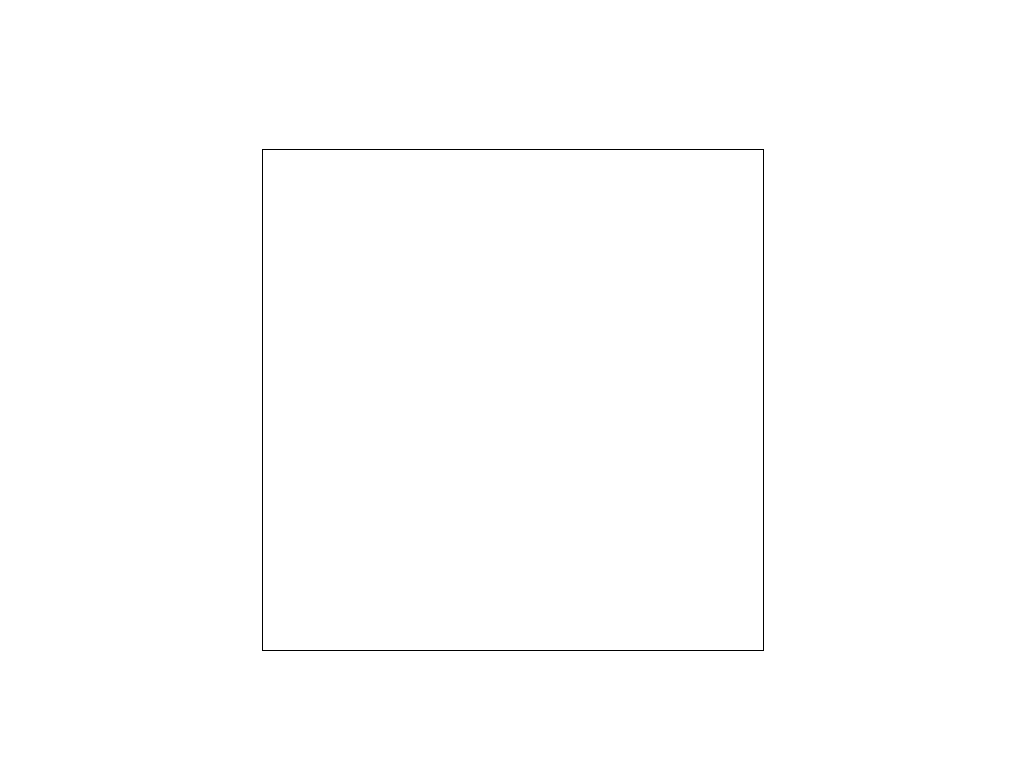
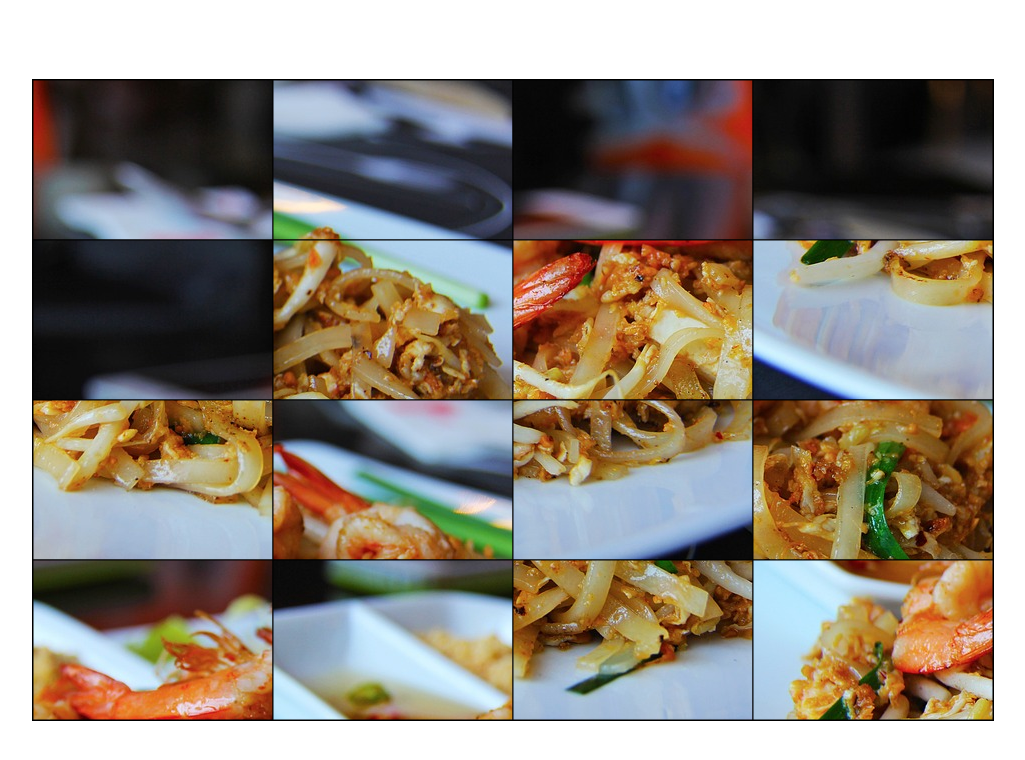
Before and after one commit to Erik3010/puzzle-game, a plain HTML site: page index.html in a window 1280 px wide. Shown: the whole page, without its empty margins (127-1152 px from the left). Drawn offline with Linux system fonts and the light colour scheme.

Commit message:
setup board

```diff
--- a/index.html
+++ b/index.html
@@ -14,6 +14,9 @@
         <canvas id="canvas" width="500" height="500"></canvas>
     </div>
 
+    <script src="src/Utility.js"></script>
+    <script src="src/Piece.js"></script>
+    <script src="src/Game.js"></script>
     <script src="src/index.js"></script>
 </body>
 
--- /dev/null
+++ b/src/Game.js
@@ -0,0 +1,74 @@
+class Game {
+  constructor({ canvas, ctx }) {
+    this.canvas = canvas;
+    this.ctx = ctx;
+
+    this.board = [];
+
+    this.size = 4;
+
+    this.images = ["assets/image3.jpg"];
+
+    this.loadedImages = [];
+
+    // this.image = new Image();
+    // this.image.src = "assets/image.jpg";
+    // this.image.onload = this.init.bind(this);
+  }
+  async init() {
+    await this.loadImages();
+
+    this.generateBoard();
+
+    this.update();
+  }
+  generateBoard() {
+    const randomPosition = Utility.generateRandomPos(this.size * this.size);
+
+    this.board = Array(this.size * this.size)
+      .fill()
+      .map((_, index) => {
+        const width = this.canvas.width / this.size;
+        const height = this.canvas.height / this.size;
+
+        return new Piece({
+          ctx: this.ctx,
+          width,
+          height,
+          x: (index % this.size) * width,
+          y: ~~(index / this.size) * height,
+          rotate: Utility.random(0, 3),
+          image: this.loadedImages[0],
+          mask: {
+            x: randomPosition[index].x * width,
+            y: randomPosition[index].y * height,
+          },
+        });
+      });
+
+    console.log(this.board);
+  }
+  update() {
+    this.board.forEach((board) => board.draw());
+  }
+  async loadImages() {
+    const images = this.images.map(this.loadImage);
+    this.loadedImages = await Promise.all(images);
+
+    this.resizeCanvas();
+  }
+  loadImage(imageUrl) {
+    return new Promise((resolve, reject) => {
+      const image = new Image();
+      image.src = imageUrl;
+      image.onload = () => resolve(image);
+      image.onerror = () => reject();
+    });
+  }
+  resizeCanvas() {
+    const [{ width, height }] = this.loadedImages;
+
+    this.canvas.width = width;
+    this.canvas.height = height;
+  }
+}
--- /dev/null
+++ b/src/Piece.js
@@ -0,0 +1,35 @@
+class Piece {
+  constructor({ ctx, x, y, width, height, image, rotate, mask }) {
+    this.ctx = ctx;
+
+    this.x = x;
+    this.y = y;
+
+    this.width = width;
+    this.height = height;
+
+    this.image = image;
+
+    this.rotate = rotate;
+
+    this.mask = mask;
+  }
+  draw() {
+    this.ctx.beginPath();
+    this.ctx.drawImage(
+      this.image,
+      this.mask.x,
+      this.mask.y,
+      this.width,
+      this.height,
+      this.x,
+      this.y,
+      this.width,
+      this.height
+    );
+    this.ctx.rect(this.x, this.y, this.width, this.height);
+    this.ctx.strokeStyle = "#000";
+    this.ctx.stroke();
+    this.ctx.closePath();
+  }
+}
--- /dev/null
+++ b/src/Utility.js
@@ -0,0 +1,37 @@
+class Utility {
+  static random(min, max) {
+    return ~~(Math.random() * (max - min + 1) + min);
+  }
+  static generateRandomPos(length) {
+    const result = [...Array(length).keys()].map((item) => ({
+      x: item % 4,
+      y: ~~(item / 4),
+    }));
+
+    return Utility.shuffle(result);
+
+    // result.forEach((_, index) => {
+    //   const randomIndex = Utility.random(0, length - 1);
+
+    //   [result[index], result[randomIndex]] = [
+    //     result[randomIndex],
+    //     result[index],
+    //   ];
+    // });
+
+    // return result;
+  }
+  static shuffle(array) {
+    const result = JSON.parse(JSON.stringify(array));
+
+    result.forEach((_, index) => {
+      const randomIndex = Utility.random(0, array.length - 1);
+      [result[index], result[randomIndex]] = [
+        result[randomIndex],
+        result[index],
+      ];
+    });
+
+    return result;
+  }
+}
--- a/src/index.js
+++ b/src/index.js
@@ -1,2 +1,5 @@
 const canvas = document.querySelector("#canvas");
 const ctx = canvas.getContext("2d");
+
+const game = new Game({ canvas, ctx });
+game.init();
```
Also changed, not shown: assets/image.jpg (added), assets/image2.jpg (added), assets/image3.jpg (added).
